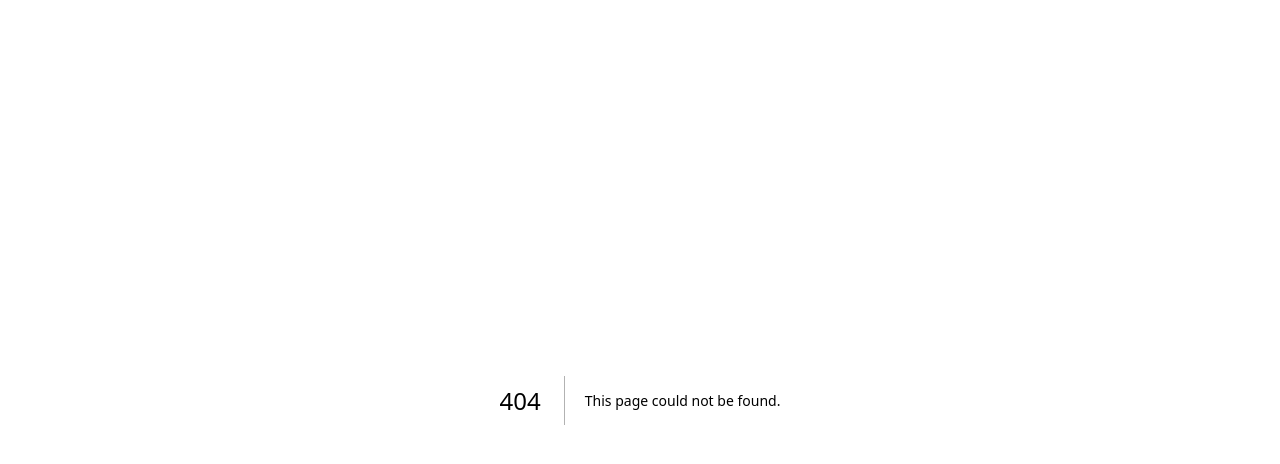
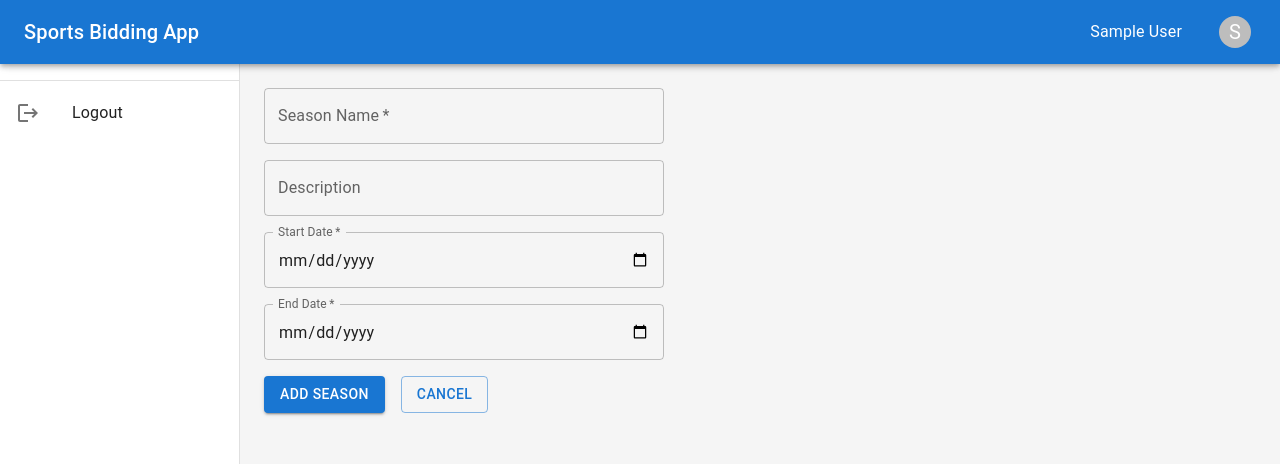
Before and after one commit to jibingzeropixels/auction_app_web, a Next.js app: page /dashboard/seasons/add in a window 1280 px wide. Before the commit this address had no page. Shown: the top 464 px of the page. Built offline with nearby package versions, Linux system fonts and the light colour scheme; sample sign-in values are in the browser's storage.

Commit message:
Change seasons route to /dashboard/seasons

```diff
--- /dev/null
+++ b/src/app/dashboard/seasons/add/page.tsx
@@ -0,0 +1,102 @@
+"use client";
+
+import React, { useState, useEffect } from "react";
+import { useRouter, useSearchParams } from "next/navigation";
+import { TextField, Button, Box } from "@mui/material";
+
+export default function AddSeasonPage() {
+  const router = useRouter();
+  const searchParams = useSearchParams();
+  const editId = searchParams.get("edit");
+
+  const [seasonData, setSeasonData] = useState({
+    name: "",
+    description: "",
+    startDate: "",
+    endDate: "",
+  });
+
+  useEffect(() => {
+    if (editId) {
+      // Fetch season details from API (mocked here)
+      setSeasonData({
+        name: "2025-2026",
+        description: "Upcoming Season",
+        startDate: "2025-06-01",
+        endDate: "2026-05-31",
+      });
+    }
+  }, [editId]);
+
+  const handleSubmit = (e: React.FormEvent) => {
+    e.preventDefault();
+    if (editId) {
+      console.log("Updating season:", seasonData);
+    } else {
+      console.log("Adding new season:", seasonData);
+    }
+    router.push("/dashboard/seasons");
+  };
+
+  return (
+    <Box sx={{ maxWidth: 400 }}>
+      <form onSubmit={handleSubmit}>
+        <TextField
+          label="Season Name"
+          fullWidth
+          required
+          value={seasonData.name}
+          onChange={(e) =>
+            setSeasonData({ ...seasonData, name: e.target.value })
+          }
+          sx={{ mb: 2 }}
+        />
+        <TextField
+          label="Description"
+          fullWidth
+          multiline
+          value={seasonData.description}
+          onChange={(e) =>
+            setSeasonData({ ...seasonData, description: e.target.value })
+          }
+          sx={{ mb: 2 }}
+        />
+        <TextField
+          label="Start Date"
+          type="date"
+          fullWidth
+          required
+          slotProps={{ inputLabel: { shrink: true } }}
+          value={seasonData.startDate}
+          onChange={(e) =>
+            setSeasonData({ ...seasonData, startDate: e.target.value })
+          }
+          sx={{ mb: 2 }}
+        />
+        <TextField
+          label="End Date"
+          type="date"
+          fullWidth
+          required
+          slotProps={{ inputLabel: { shrink: true } }}
+          value={seasonData.endDate}
+          onChange={(e) =>
+            setSeasonData({ ...seasonData, endDate: e.target.value })
+          }
+          sx={{ mb: 2 }}
+        />
+        <Button
+          type="submit"
+          variant="contained"
+          color="primary"
+          sx={{ mr: 2 }}
+        >
+          {editId ? "Update" : "Add"} Season
+        </Button>
+        <Button variant="outlined" onClick={() => router.push("/dashboard/seasons")}>
+          Cancel
+        </Button>
+      </form>
+    </Box>
+  );
+}
```
Also changed, not shown: src/app/dashboard/seasons/[season-event]/[event-team]/page.tsx (added, +21 -0 lines), src/app/dashboard/seasons/[season-event]/page.tsx (added, +27 -0 lines), src/app/dashboard/seasons/page.tsx (added, +84 -0 lines).
